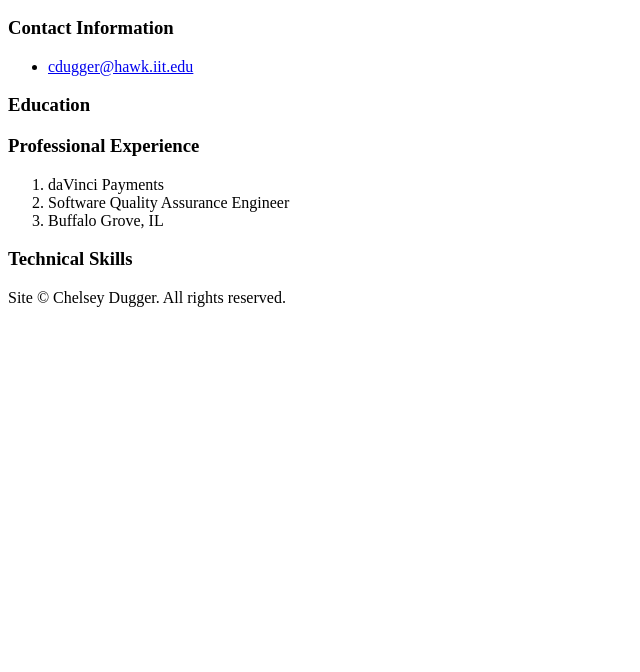
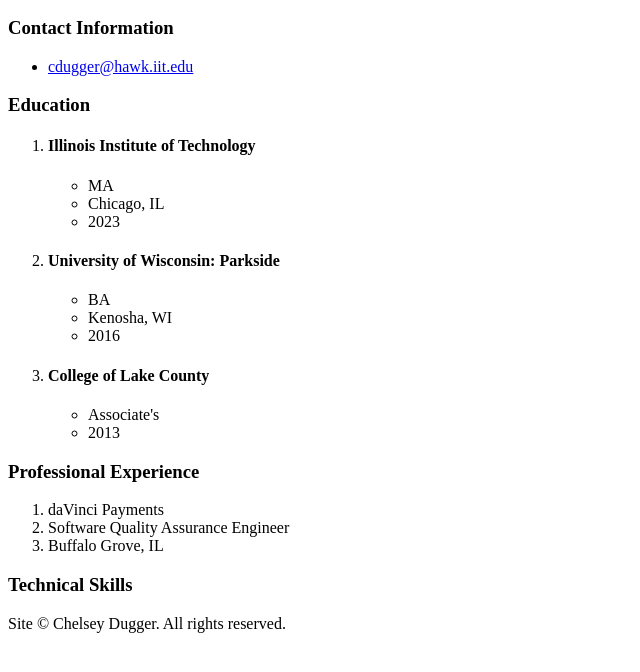
Before and after one commit to c-dagger/project-one, a plain HTML site: page resume/index.html in a window 1280 px wide. Shown: the part 110-782 px from the top of the page, without its empty margins (0-640 px from the left). Drawn offline with Linux system fonts and the light colour scheme.

Commit message:
Created list of education information

```diff
--- a/resume/index.html
+++ b/resume/index.html
@@ -18,10 +18,32 @@
             <ul class="contact">
               <li class="email"><a href="mailto:cdugger@hawk.iit.edu">cdugger@hawk.iit.edu</a></li>
         </aside>
-          <section>
+          <section id="education">
             <h3>Education</h3>
+            <ol>
+              <li><h4>Illinois Institute of Technology</h4>
+                <ul>
+                  <li>MA</li>
+                  <li>Chicago, IL</li>
+                  <li>2023</li>
+                </ul>
+              </li>
+              <li><h4>University of Wisconsin: Parkside</h4>
+                <ul>
+                  <li>BA</li>
+                  <li>Kenosha, WI</li>
+                  <li>2016</li>
+                </ul>
+              </li>
+              <li><h4>College of Lake County</h4>
+                <ul>
+                <li>Associate's</li>
+                <li>2013</li>
+                </ul>
+              </li>
+            </ol>
           </section>
-          <section>
+          <section id="work">
             <h3>Professional Experience</h3>
           </section>
             <ol>
@@ -29,7 +51,7 @@
               <li>Software Quality Assurance Engineer</li>
               <li>Buffalo Grove, IL</li>
             </ol>
-          <section>
+          <section id="skills">
             <h3>Technical Skills</h3>
           </section>
       </article>
```
